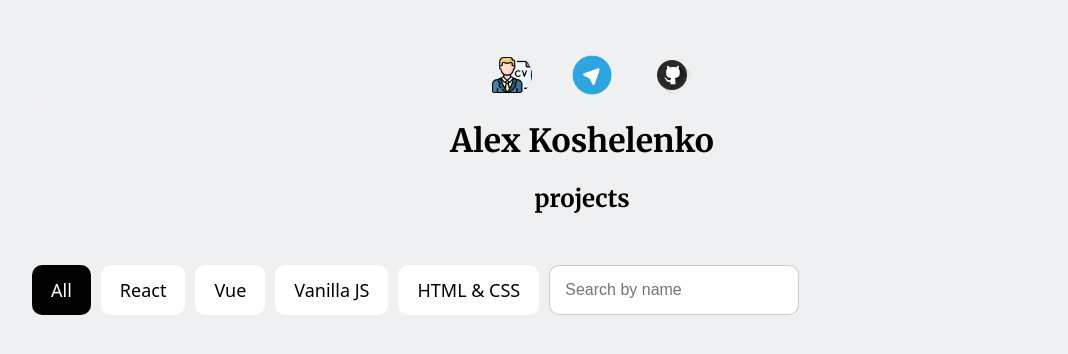
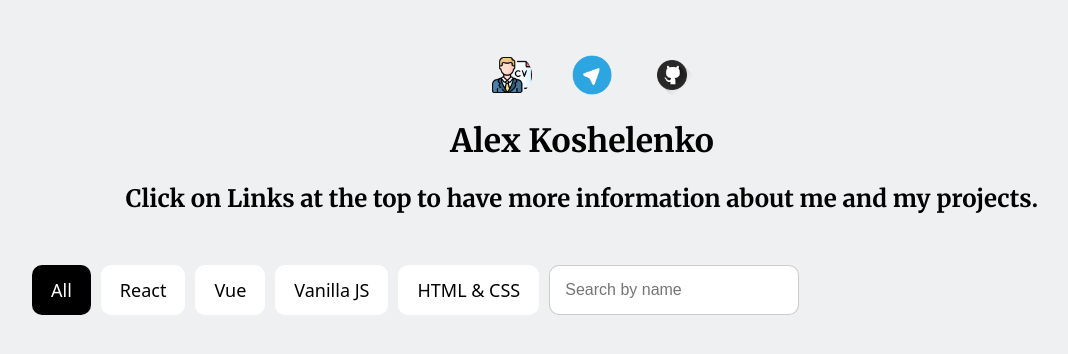
Before and after one commit to ASKoshelenko/portfolio, a React (Create React App) app: page / in a window 1280 px wide. Shown: the top 354 px of the page, without its empty margins (18-1086 px from the left). Built offline with nearby package versions, Linux system fonts and the light colour scheme; no server answers.

Commit message:
Add files via upload

```diff
--- a/src/App.js
+++ b/src/App.js
@@ -41,7 +41,7 @@ function App() {
     <div className="App">
       <Navigation />
       <h1>Alex Koshelenko</h1>
-      <h2>projects</h2>
+      <h2>Click on Links at the top to have more information about me and my projects.</h2>
       <div className="top">
         <ul className="tags">
           {cats.map((e, i) => (
```
